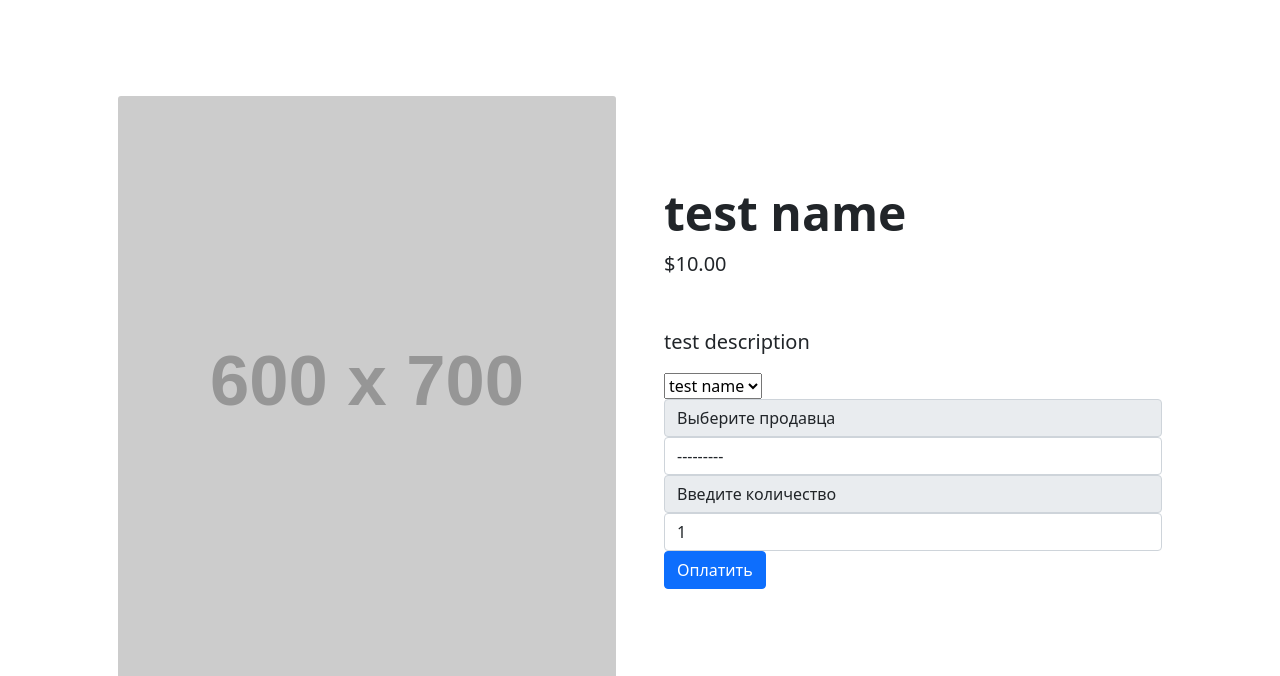
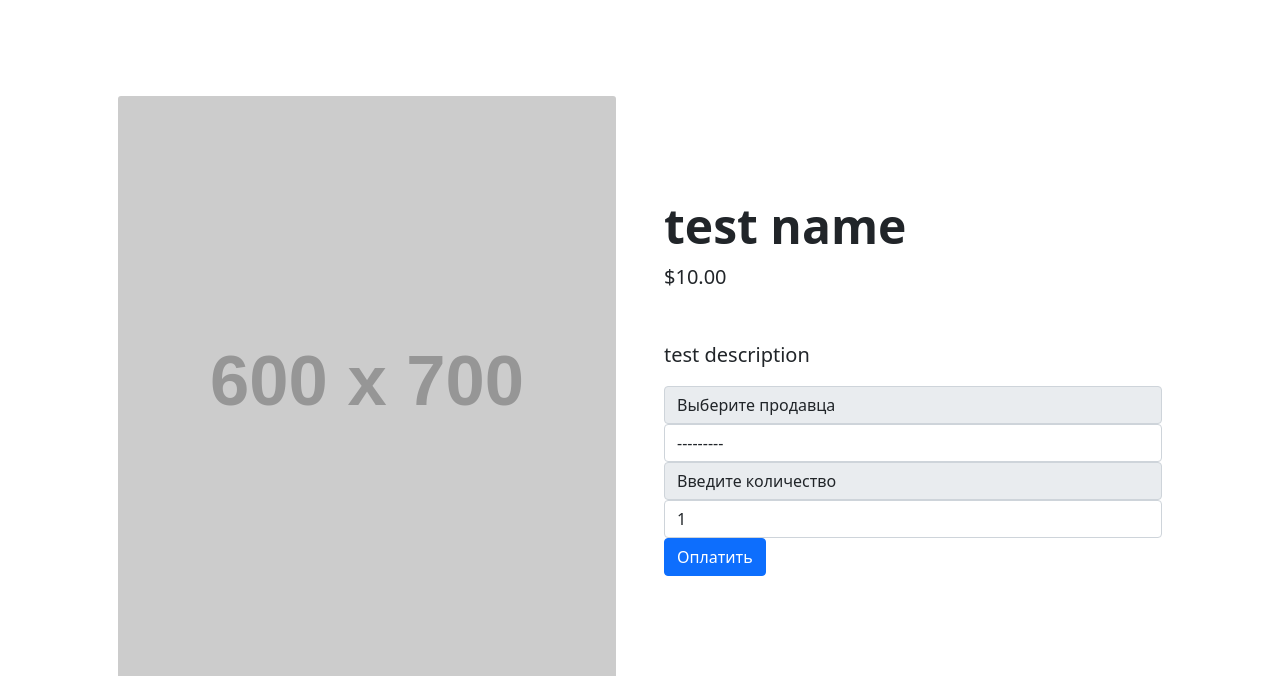
Before and after one commit to Moonridge/task_shop, a Django app: page /items/testslug/ in a window 1280 px wide. Shown: the part 70-746 px from the top of the page. Run offline with Django 3.2, Linux system fonts and the light colour scheme; data comes from the database, SQL or seed files in the repository; grey boxes labelled with a size stand in for pictures from a placeholder-image service; some libraries are stand-ins or nearby versions.

Commit message:
Add files via upload

```diff
--- a/mainapp/templates/detail.html
+++ b/mainapp/templates/detail.html
@@ -29,9 +29,9 @@
                         </div> -->
 
                         <!-- как бы тоже костыль но получше первого -->
-                        <select name={{form.sale_item.html_name}} class="form-control" required_id={{form.sale_item.auto_id}} hidden="true">
+                        <!-- <select name={{form.sale_item.html_name}} class="form-control" required_id={{form.sale_item.auto_id}} hidden="true">
                                 <option value="{{ item.id }}" selected>{{ item.item_name }}</option>
-                        </select>
+                        </select> -->
 
                         <div class="form-group">
                             <span class="input-group-text" id="inputGroup-sizing-default">Выберите продавца</span>
```
